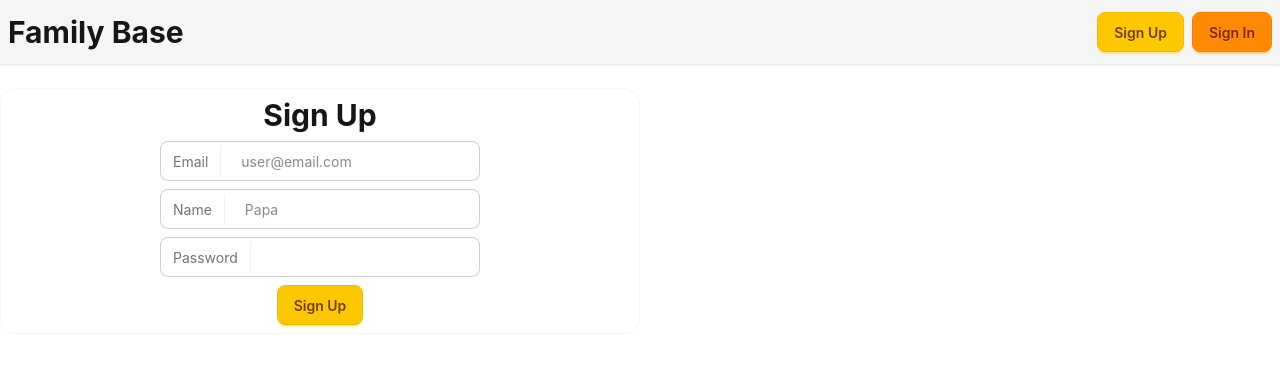
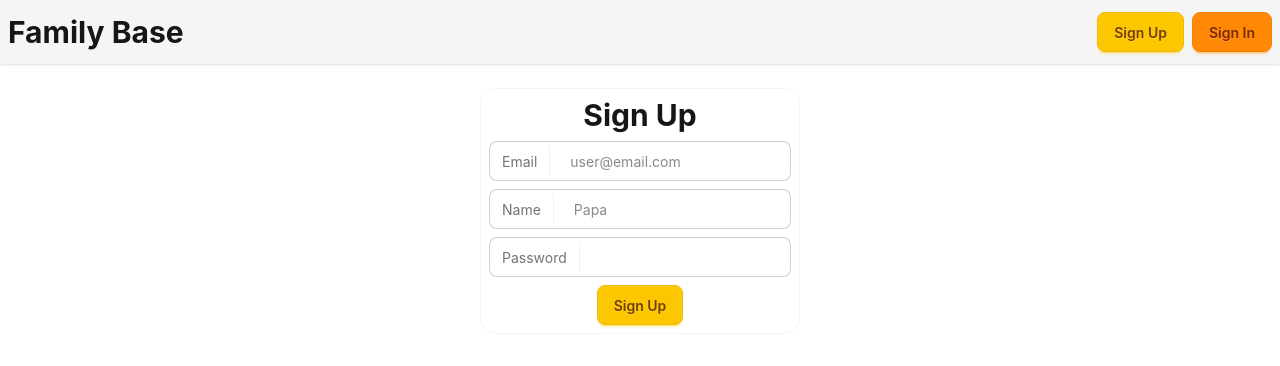
Before and after one commit to Justin-K-Ellis/family-base, a React (Vite) app: page /sign-up in a window 1280 px wide. Shown: the top 366 px of the page. Built offline with nearby package versions, Linux system fonts and the light colour scheme; no server answers.

Commit message:
fix: center signin/signup elements

```diff
--- a/src/pages/SignInPage.tsx
+++ b/src/pages/SignInPage.tsx
@@ -1,5 +1,9 @@
 import SignInSignUp from "../components/SignInSignUp";
 
 export default function SignInPage() {
-  return <SignInSignUp mode="signin" />;
+  return (
+    <main className="mx-auto flex flex-col items-center w-11/12 md:w-1/2">
+      <SignInSignUp mode="signin" />
+    </main>
+  );
 }
--- a/src/pages/SignUpPage.tsx
+++ b/src/pages/SignUpPage.tsx
@@ -1,5 +1,9 @@
 import SignInSignUp from "../components/SignInSignUp";
 
 export default function SignUpPage() {
-  return <SignInSignUp mode="signup" />;
+  return (
+    <main className="mx-auto flex flex-col items-center w-11/12 md:w-1/2">
+      <SignInSignUp mode="signup" />
+    </main>
+  );
 }
```
